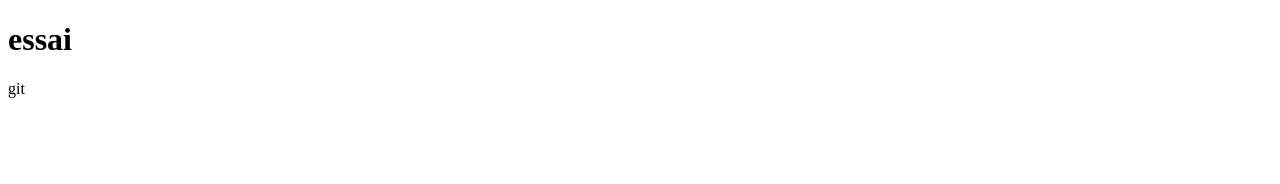
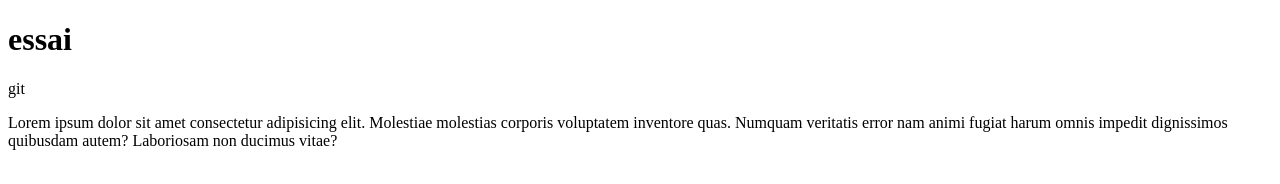
Before and after one commit to mohammedbellahcene/essai, a plain HTML site: page index.html in a window 1280 px wide. Drawn offline with Linux system fonts and the light colour scheme.

Commit message:
ajout d' un paragraphe

```diff
--- a/index.html
+++ b/index.html
@@ -8,5 +8,10 @@
 </head>
 <body>
     <h1>essai</h1>git
+    <p>    Lorem ipsum dolor sit amet consectetur adipisicing elit.
+        Molestiae molestias corporis voluptatem inventore quas.
+        Numquam veritatis error nam animi fugiat harum omnis
+        impedit dignissimos quibusdam autem? Laboriosam non ducimus vitae?
+    </p>
 </body>
 </html>
```
